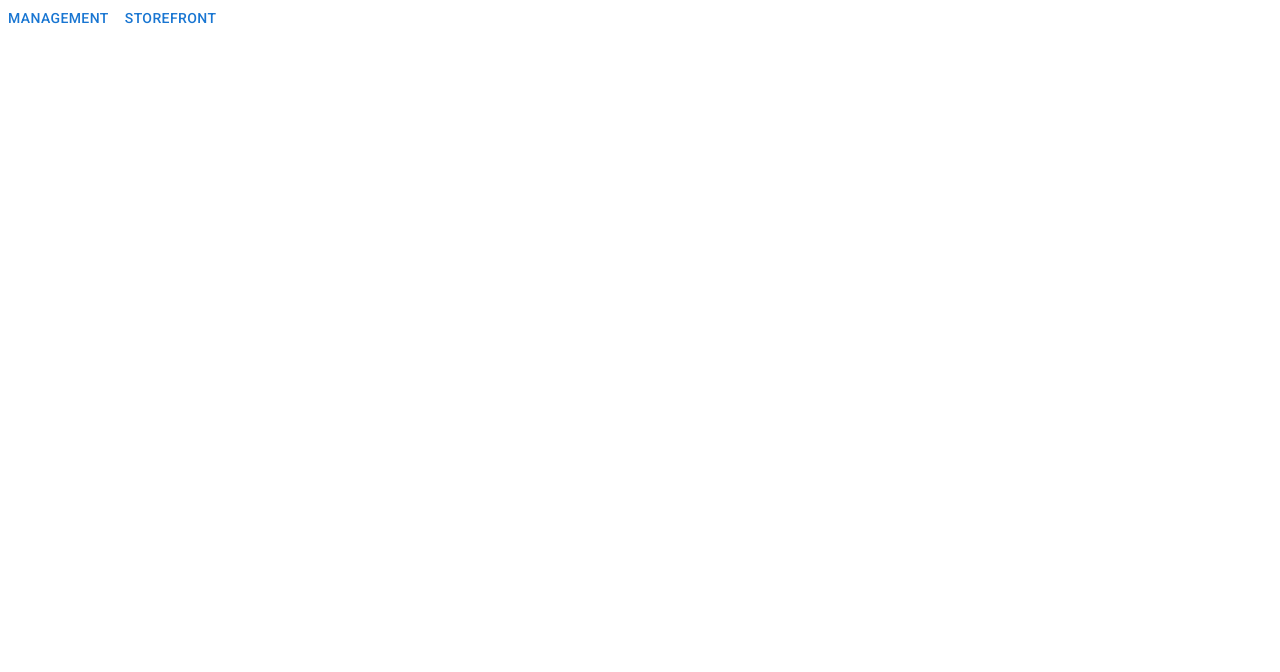
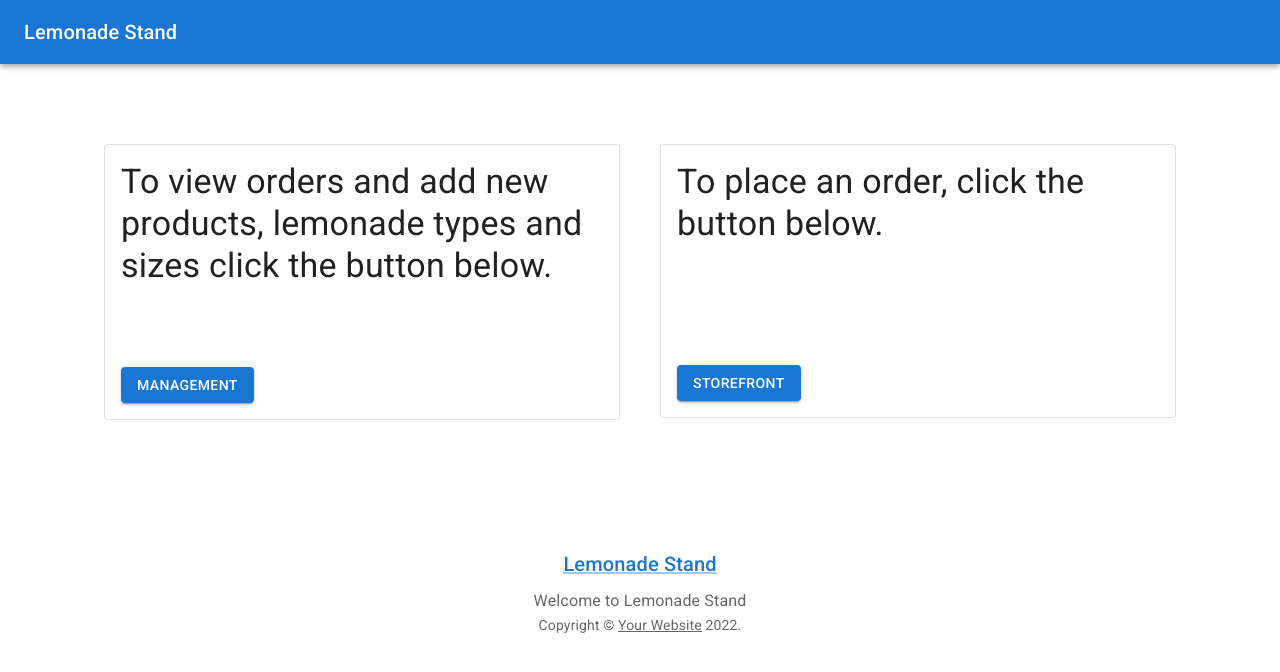
Before and after one commit to tommynunez/lemonadestandui, a React (Vite) app: page / in a window 1280 px wide. Shown: the top 672 px of the page. Built offline with nearby package versions, Linux system fonts and the light colour scheme.

Commit message:
fixed landing page layout

```diff
--- a/src/components/landing/index.tsx
+++ b/src/components/landing/index.tsx
@@ -1,4 +1,4 @@
-import { Button } from "@mui/material";
+import { Box, Button, Divider, Grid, Paper, Typography } from "@mui/material";
 import { useNavigate } from "react-router-dom";
 
 const Landing = () => {
@@ -6,8 +6,26 @@ const Landing = () => {
 
     return (
         <>
-            <Button onClick={() => { navigate("/management"); }}>Management</Button>
-            <Button onClick={() => { navigate("/storefront"); }}>Storefront</Button>
+            <Box sx={{ flexGrow: 1, my: 10 }}>
+                <Grid container spacing={5} px={{ xs: 5, mb: 10 }}>
+                    <Grid item xs>
+                        <Paper variant="outlined" sx={{ minHeight: '200px', p: 2 }}>
+                            <Typography variant="h4">
+                                To view orders and add new products, lemonade types and sizes click the button below.
+                            </Typography>
+                            <Button sx={{ mt: 10 }} variant="contained" onClick={() => { navigate("/management"); }}>Management</Button>
+                        </Paper>
+                    </Grid>
+                    <Grid item xs>
+                        <Paper variant="outlined" sx={{ minHeight: '200px', p: 2 }}>
+                            <Typography variant="h4">
+                                To place an order, click the button below.
+                            </Typography>
+                            <Button sx={{ mt: { xs: 36, sm: 30, md: 15 } }} variant="contained" onClick={() => { navigate("/storefront"); }}>Storefront</Button>
+                        </Paper>
+                    </Grid>
+                </Grid>
+            </Box>
         </>
     );
 }
--- a/src/components/management/LemonadeType/index.tsx
+++ b/src/components/management/LemonadeType/index.tsx
@@ -1,7 +1,6 @@
 import * as React from 'react';
 import Box from '@mui/material/Box';
-import { useEffect, useState } from 'react';
-import { useQuery } from '@apollo/client';
+import { useState } from 'react';
 import { GET_ALL_LEMONADE_TYPES } from '../../../graphql/queries/getAllLemonadeTypes';
 import ManagementGrid from '../../shared/DataGrid';
 import { GridColDef } from '@mui/x-data-grid';
@@ -11,7 +10,7 @@ import { useNavigate } from 'react-router-dom';
 const columns: GridColDef[] = [
     {
         field: 'id',
-        headerName: 'ID',
+        headerName: 'Id',
         width: 90,
         editable: false,
     },
--- a/src/components/management/ProductManagement/index.tsx
+++ b/src/components/management/ProductManagement/index.tsx
@@ -9,7 +9,7 @@ import ManagementGrid from "../../shared/DataGrid";
 const columns: GridColDef[] = [
     {
         field: 'id',
-        headerName: 'id',
+        headerName: 'Id',
         width: 50,
         editable: false,
     },
--- a/src/components/management/Size/index.tsx
+++ b/src/components/management/Size/index.tsx
@@ -8,7 +8,7 @@ import ManagementGrid from "../../shared/DataGrid";
 const columns: GridColDef[] = [
     {
         field: 'id',
-        headerName: 'ID',
+        headerName: 'Id',
         width: 90,
         editable: false,
     },
--- a/src/components/shared/Layout/ManagmentLayout/index.tsx
+++ b/src/components/shared/Layout/ManagmentLayout/index.tsx
@@ -20,6 +20,7 @@ import StoreIcon from '@mui/icons-material/Store';
 import StraightenIcon from '@mui/icons-material/Straighten';
 import InventoryIcon from '@mui/icons-material/Inventory';
 import ReceiptIcon from '@mui/icons-material/Receipt';
+import LocalDrinkIcon from '@mui/icons-material/LocalDrink';
 import { useNavigate } from 'react-router-dom';
 
 const drawerWidth = 240;
@@ -138,8 +139,13 @@ const ManagementLayout = (props: any) => {
                 <List>
                     {[
                         {
+                            'name': 'Store Front',
+                            'icon': <StoreIcon />,
+                            'url': '/storefront'
+                        },
+                        {
                             'name': 'Lemonade Type',
-                            'icon': <StoreIcon />,
+                            'icon': <LocalDrinkIcon />,
                             'url': '/management/lemonadetype'
                         },
                         {
--- a/src/components/shared/Routes/index.tsx
+++ b/src/components/shared/Routes/index.tsx
@@ -17,7 +17,7 @@ const Routing = () => {
     const element = useRoutes([
         {
             path: "/",
-            element: <Landing />,
+            element: <Layout element={<Landing />} />,
         },
         {
             path: "/storefront/confirmation",
```
